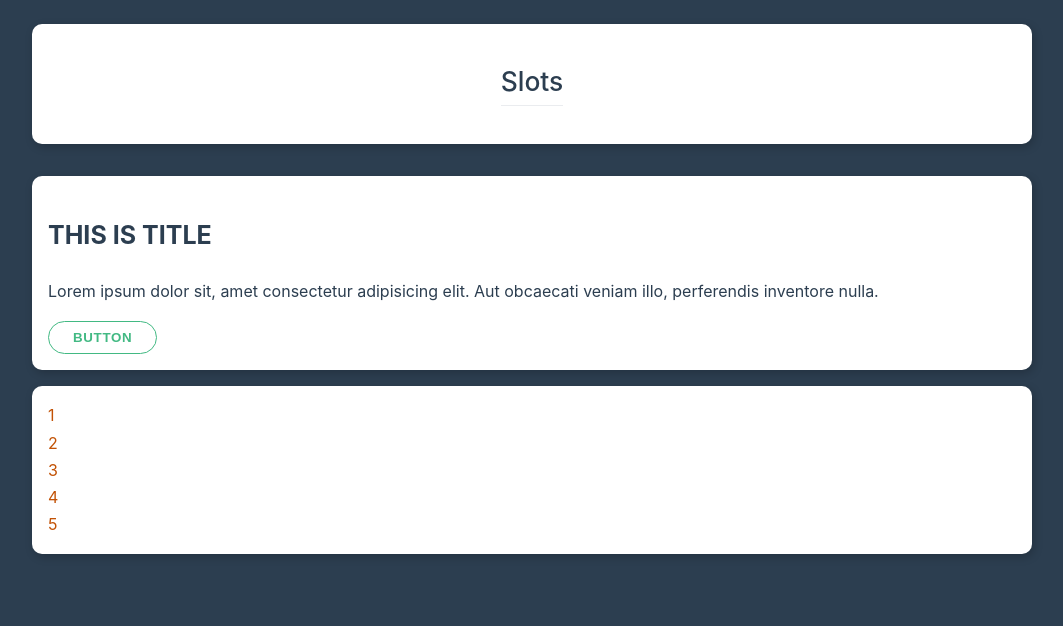
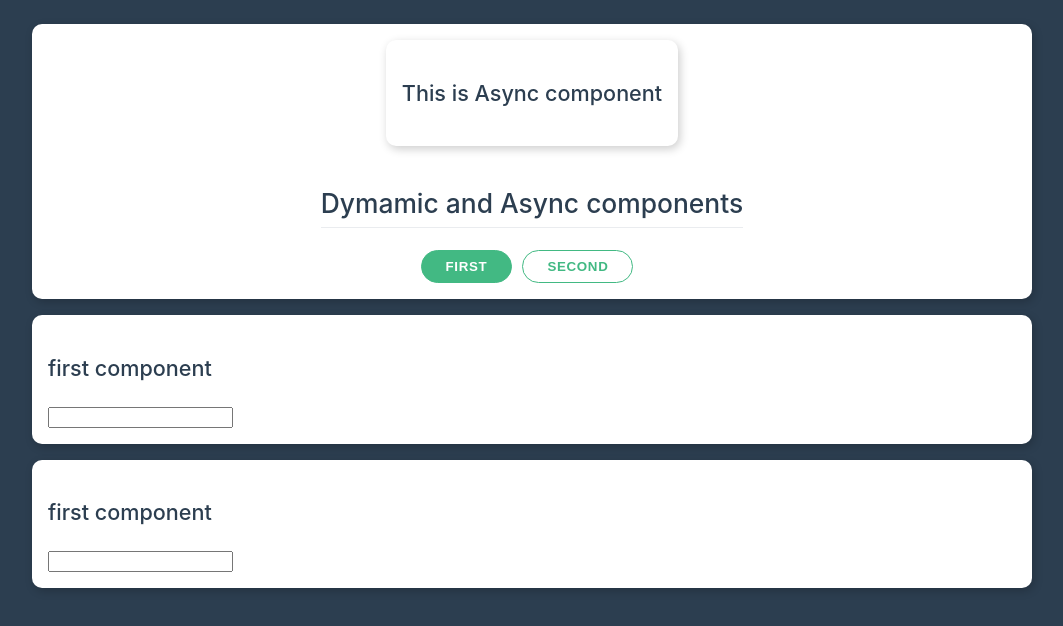
Before and after one commit to Balor1989/learning-vue, a Vue app: page / in a window 1280 px wide. Shown: the top 626 px of the page, without its empty margins (108-1171 px from the left). Built offline with nearby package versions, Linux system fonts and the light colour scheme.

Commit message:
learning Dymamic and Async components

```diff
--- a/src/App.vue
+++ b/src/App.vue
@@ -1,39 +1,64 @@
 <template>
   <div class="container pt-1">
-    <div class="card center"><h2>Slots</h2></div>
+    <div class="card center">
+      <AsyncComponent />
+      <h2>Dymamic and Async components</h2>
+      <div class="d-flex">
+        <ButtonComponent
+          :color="firstColor"
+          text="first"
+          @action="active = 'first'"
+        />
+
+        <ButtonComponent
+          :color="secondColor"
+          text="second"
+          @action="active = 'second'"
+        />
+      </div>
+    </div>
+    <FirstTestComponent v-if="active === 'first'" />
+    <SecondTestComponent v-else-if="active === 'second'" />
+    <keep-alive>
+      <component :is="componentName"></component>
+    </keep-alive>
   </div>
-
-  <AppBlock>
-    <p>
-      Lorem ipsum dolor sit, amet consectetur adipisicing elit. Aut obcaecati
-      veniam illo, perferendis inventore nulla.
-    </p>
-    <template v-slot:title>
-      <h3>This is title</h3>
-    </template>
-    <template #button>
-      <button class="btn">Button</button>
-    </template>
-  </AppBlock>
-  <AppList>
-    <template #default="{ i }">
-      <span style="color: #c25205">{{ i }}</span>
-    </template>
-  </AppList>
 </template>
 
 <script>
-import AppBlock from "./components/AppBlock";
-import AppList from "./components/AppList";
+import ButtonComponent from "./components/ButtonComponent";
+import { SecondTestComponent } from "./components/TestComponents";
+import { FirstTestComponent } from "./components/TestComponents";
 export default {
-  components: { AppBlock, AppList },
+  data() {
+    return {
+      active: "first",
+    };
+  },
+  computed: {
+    componentName() {
+      if (this.active === "first") {
+        return "FirstTestComponent";
+      }
+      return "SecondTestComponent";
+    },
+    firstColor() {
+      return this.active === "first" ? "primary" : "";
+    },
+    secondColor() {
+      return this.active === "second" ? "primary" : "";
+    },
+  },
+  components: {
+    ButtonComponent,
+    FirstTestComponent,
+    SecondTestComponent,
+  },
 };
 </script>
 
 <style scoped>
-h3 {
-  font-size: 25px;
-  font-weight: 700;
-  text-transform: uppercase;
+.d-flex {
+  display: flex;
 }
 </style>
--- /dev/null
+++ b/src/AppSlots.vue
@@ -0,0 +1,39 @@
+<template>
+  <div class="container pt-1">
+    <div class="card center"><h2>Slots</h2></div>
+  </div>
+
+  <AppBlock>
+    <p>
+      Lorem ipsum dolor sit, amet consectetur adipisicing elit. Aut obcaecati
+      veniam illo, perferendis inventore nulla.
+    </p>
+    <template v-slot:title>
+      <h3>This is title</h3>
+    </template>
+    <template #button>
+      <button class="btn">Button</button>
+    </template>
+  </AppBlock>
+  <AppList>
+    <template #default="{ i }">
+      <span style="color: #c25205">{{ i }}</span>
+    </template>
+  </AppList>
+</template>
+
+<script>
+import AppBlock from "./components/AppBlock";
+import AppList from "./components/AppList";
+export default {
+  components: { AppBlock, AppList },
+};
+</script>
+
+<style scoped>
+h3 {
+  font-size: 25px;
+  font-weight: 700;
+  text-transform: uppercase;
+}
+</style>
--- /dev/null
+++ b/src/components/AsyncComponent/AsyncComponent.vue
@@ -0,0 +1,5 @@
+<template>
+  <div class="card">
+    <h3>This is Async component</h3>
+  </div>
+</template>
--- /dev/null
+++ b/src/components/AsyncComponent/index.js
@@ -0,0 +1,3 @@
+import AsyncComponent from "./AsyncComponent";
+
+export default AsyncComponent;
--- /dev/null
+++ b/src/components/TestComponents/FirstTestComponent.vue
@@ -0,0 +1,8 @@
+<template>
+  <div class="card">
+    <h3>first component</h3>
+    <form action="">
+      <input type="text" />
+    </form>
+  </div>
+</template>
--- /dev/null
+++ b/src/components/TestComponents/SecondTestComponent.vue
@@ -0,0 +1,5 @@
+<template>
+  <div class="card">
+    <h3>second component</h3>
+  </div>
+</template>
--- /dev/null
+++ b/src/components/TestComponents/index.js
@@ -0,0 +1,4 @@
+import FirstTestComponent from "./FirstTestComponent";
+import SecondTestComponent from "./SecondTestComponent";
+
+export { FirstTestComponent, SecondTestComponent };
--- a/src/main.js
+++ b/src/main.js
@@ -1,4 +1,4 @@
-import { createApp } from "vue";
+import { createApp, defineAsyncComponent } from "vue";
 import App from "./App.vue";
 import "./theme.css";
 import HeaderComponent from "./components/HeaderComponent";
@@ -6,5 +6,11 @@ import HeaderComponent from "./components/HeaderComponent";
 const app = createApp(App);
 
 app.component("HeaderComponent", HeaderComponent);
+app.component(
+  "AsyncComponent",
+  defineAsyncComponent(() => {
+    return import("./components/AsyncComponent");
+  })
+);
 
 app.mount("#app");
```
